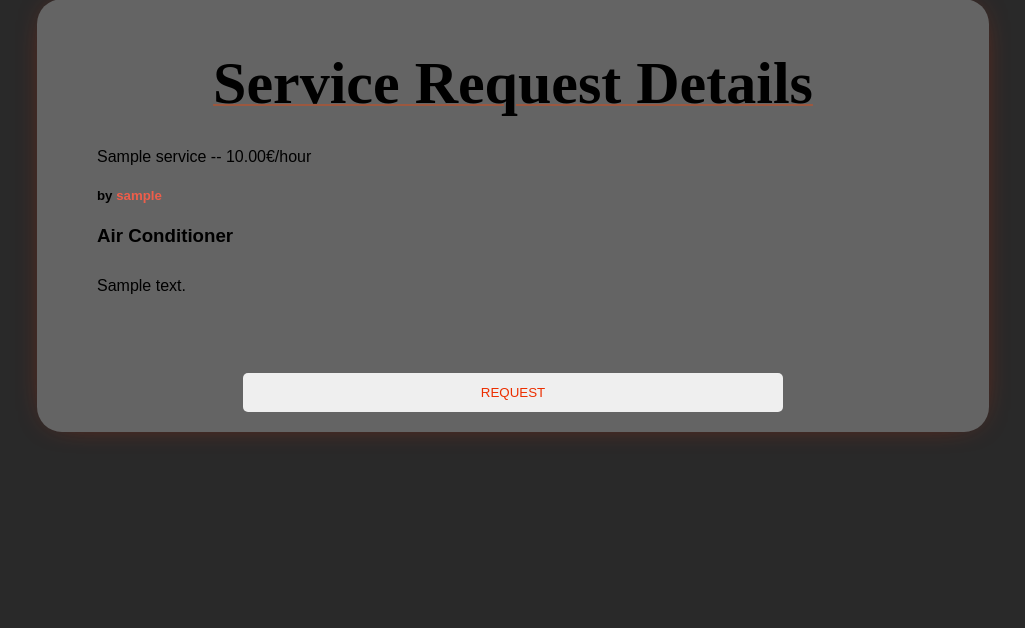
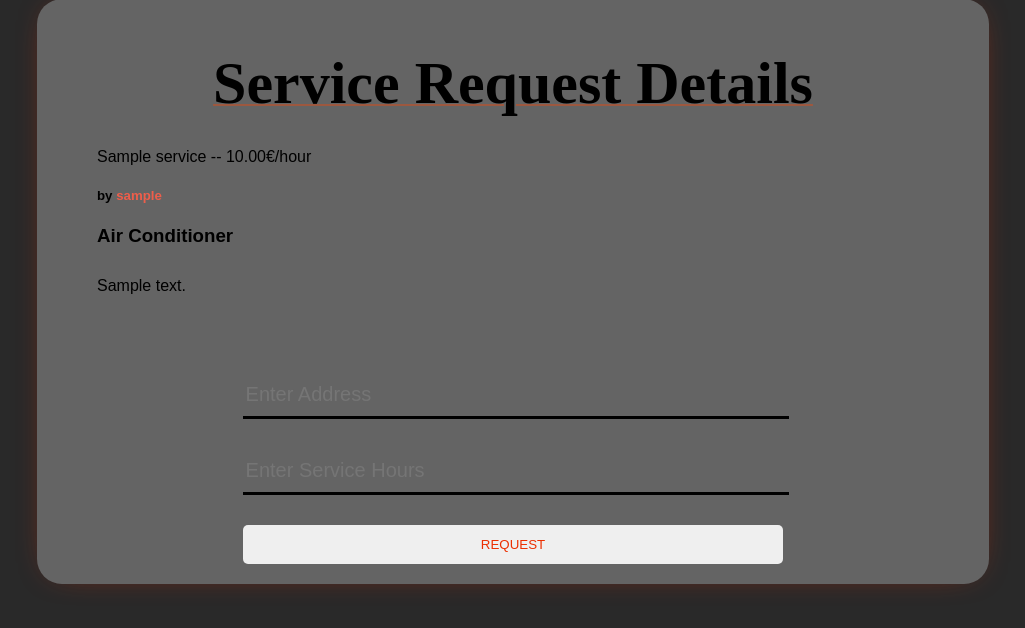
Before and after one commit to TheJaberi/All-in-one, a Django app: page /services/1/request_service/ in a window 1280 px wide. Shown: the part 77-705 px from the top of the page, without its empty margins (127-1152 px from the left). Run offline with Django 3.2, Linux system fonts and the light colour scheme; tables that the repository leaves empty hold one stand-in row (values such as "Sample post").

Commit message:
fix(request_service): added service hours and address to form

```diff
--- a/services/templates/services/request_service.html
+++ b/services/templates/services/request_service.html
@@ -14,6 +14,7 @@
 
     <form method="POST">
         {% csrf_token %}
+        {{form}}
         <button type="submit">Request</button>
     </form>
 {% endblock %}
--- a/services/views.py
+++ b/services/views.py
@@ -55,11 +55,15 @@ def request_service(request, id):
         if form.is_valid():
             service = Service.objects.get(id=id)
             customer = Customer.objects.get(user=request.user)
+            address = form.cleaned_data['address']
+            service_hours = form.cleaned_data['service_hours']
             Request_service.objects.create(
-                service=service, customer=customer)
+                service=service, customer=customer, address=address, service_hours=service_hours)
             return HttpResponseRedirect('/services/')
         else:
             return render(request, 'services/request_service.html', {'form': form})
-    # get service details
-    service = Service.objects.get(id=id)
-    return render(request, 'services/request_service.html', {'service': service})
+    else:
+        form = RequestServiceForm()
+        # get service details
+        service = Service.objects.get(id=id)
+        return render(request, 'services/request_service.html', {'form': form, 'service': service})
```
